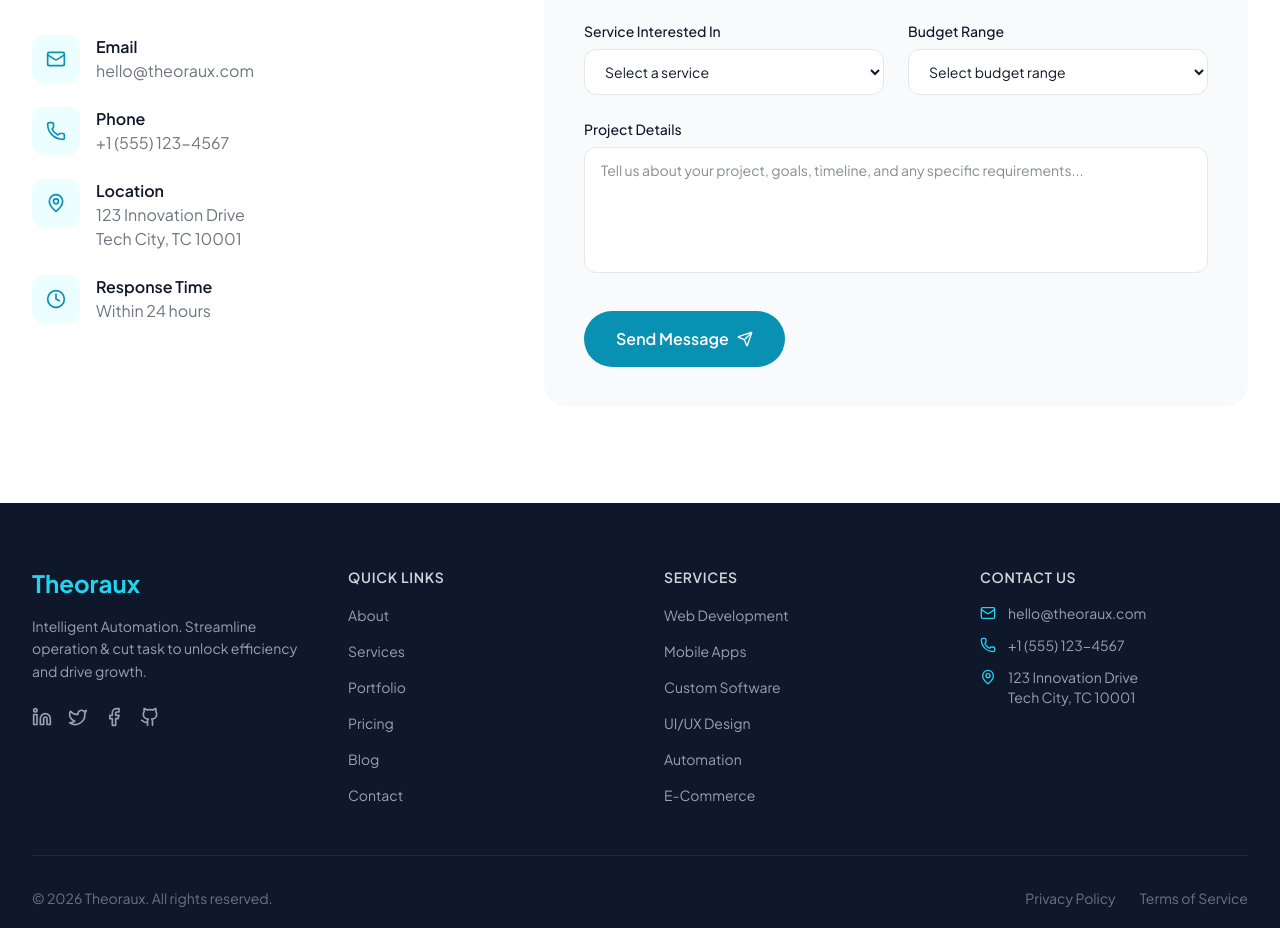
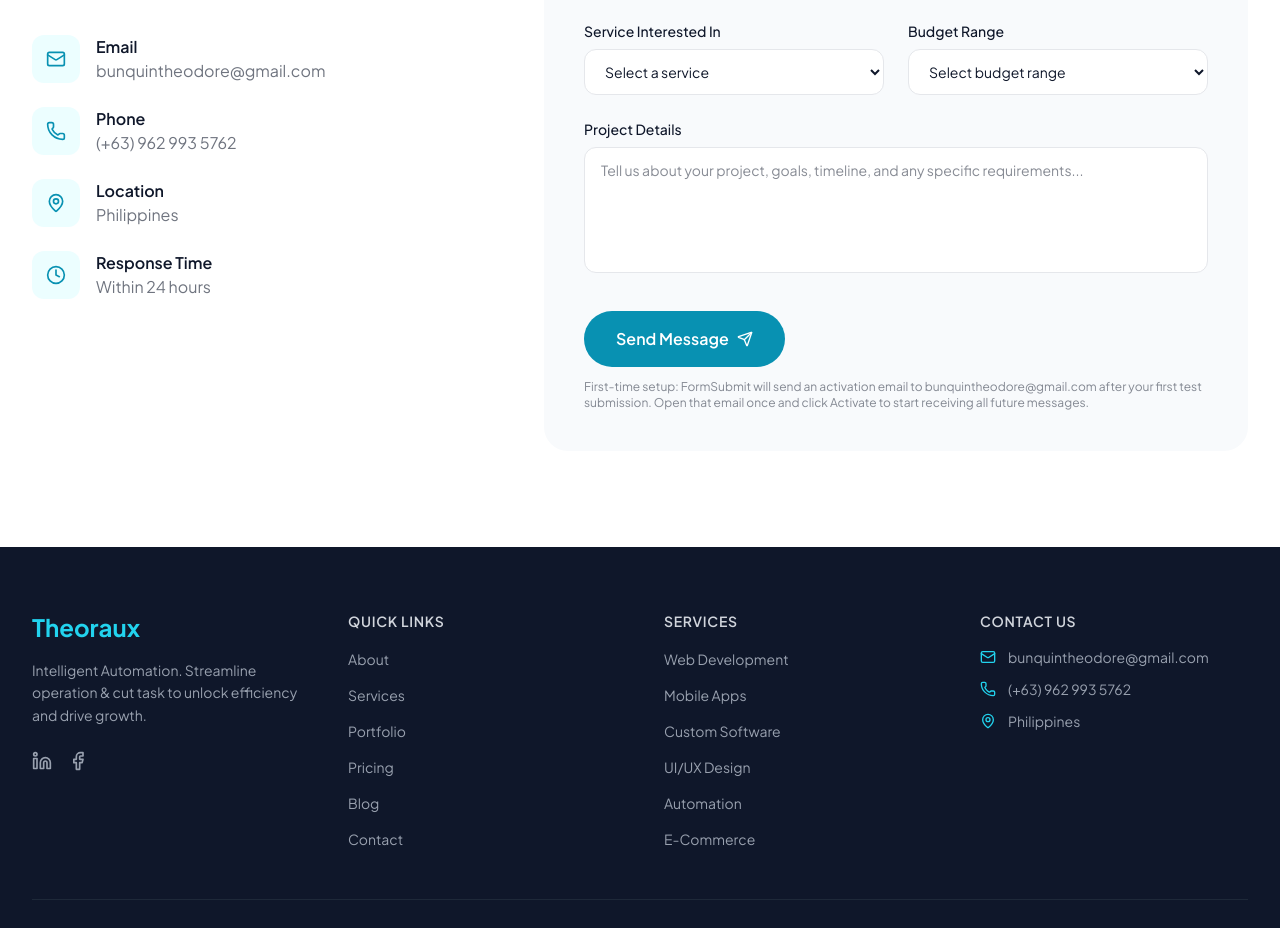
Before and after one commit to BunquinTheodore/Theoraux, a Next.js app: page /contact in a window 1280 px wide. Shown: the part 580-1508 px from the top of the page. Built offline with nearby package versions, Linux system fonts and the light colour scheme.

Commit message:
Update site content, contact flow, and team/social display

```diff
--- a/src/app/about/page.tsx
+++ b/src/app/about/page.tsx
@@ -106,7 +106,7 @@ export default function AboutPage() {
                 goals — and ends with a solution that fits like a glove.
               </p>
               <p className="mt-4 text-lg leading-relaxed text-dark/60">
-                Today, we&apos;ve delivered over 150 projects for 80+ clients
+                Today, we&apos;ve delivered 25 projects for 8 clients
                 across diverse industries, and we&apos;re just getting started.
               </p>
             </motion.div>
--- a/src/app/contact/page.tsx
+++ b/src/app/contact/page.tsx
@@ -14,10 +14,45 @@ export default function ContactPage() {
     message: "",
   });
   const [submitted, setSubmitted] = useState(false);
+  const [isSubmitting, setIsSubmitting] = useState(false);
+  const [submitError, setSubmitError] = useState("");
 
-  const handleSubmit = (e: React.FormEvent) => {
+  const handleSubmit = async (e: React.FormEvent) => {
     e.preventDefault();
-    setSubmitted(true);
+    setIsSubmitting(true);
+    setSubmitError("");
+
+    try {
+      const response = await fetch(
+        "https://formsubmit.co/ajax/bunquintheodore@gmail.com",
+        {
+          method: "POST",
+          headers: {
+            "Content-Type": "application/json",
+            Accept: "application/json",
+          },
+          body: JSON.stringify({
+            ...formData,
+            _subject: `New Contact Form - ${formData.name || "Website Visitor"}`,
+            _template: "table",
+            _captcha: "false",
+          }),
+        }
+      );
+
+      if (!response.ok) {
+        throw new Error("Failed to send message.");
+      }
+
+      setSubmitted(true);
+      setFormData({ name: "", email: "", service: "", budget: "", message: "" });
+    } catch {
+      setSubmitError(
+        "We could not send your message right now. Please try again in a moment."
+      );
+    } finally {
+      setIsSubmitting(false);
+    }
   };
 
   return (
@@ -71,7 +106,7 @@ export default function ContactPage() {
                   </div>
                   <div>
                     <p className="font-semibold text-dark">Email</p>
-                    <p className="text-dark/60">hello@theoraux.com</p>
+                    <p className="text-dark/60">bunquintheodore@gmail.com</p>
                   </div>
                 </div>
                 <div className="flex items-start gap-4">
@@ -80,7 +115,7 @@ export default function ContactPage() {
                   </div>
                   <div>
                     <p className="font-semibold text-dark">Phone</p>
-                    <p className="text-dark/60">+1 (555) 123-4567</p>
+                    <p className="text-dark/60">(+63) 962 993 5762</p>
                   </div>
                 </div>
                 <div className="flex items-start gap-4">
@@ -89,11 +124,7 @@ export default function ContactPage() {
                   </div>
                   <div>
                     <p className="font-semibold text-dark">Location</p>
-                    <p className="text-dark/60">
-                      123 Innovation Drive
-                      <br />
-                      Tech City, TC 10001
-                    </p>
+                    <p className="text-dark/60">Philippines</p>
                   </div>
                 </div>
                 <div className="flex items-start gap-4">
@@ -246,9 +277,24 @@ export default function ContactPage() {
                     />
                   </div>
                   <div className="mt-8">
-                    <Button type="submit" size="lg" className="w-full sm:w-auto">
-                      Send Message <Send className="ml-2" size={16} />
+                    <Button
+                      type="submit"
+                      size="lg"
+                      className="w-full sm:w-auto"
+                      disabled={isSubmitting}
+                    >
+                      {isSubmitting ? "Sending..." : "Send Message"}
+                      {!isSubmitting && <Send className="ml-2" size={16} />}
                     </Button>
+                    {submitError && (
+                      <p className="mt-3 text-sm text-red-600">{submitError}</p>
+                    )}
+                    <p className="mt-3 text-xs text-dark/50">
+                      First-time setup: FormSubmit will send an activation email
+                      to bunquintheodore@gmail.com after your first test
+                      submission. Open that email once and click Activate to
+                      start receiving all future messages.
+                    </p>
                   </div>
                 </form>
               )}
--- a/src/components/layout/Footer.tsx
+++ b/src/components/layout/Footer.tsx
@@ -4,9 +4,7 @@ import {
   Phone,
   MapPin,
   Linkedin,
-  Twitter,
   Facebook,
-  Github,
 } from "lucide-react";
 
 export default function Footer() {
@@ -23,32 +21,22 @@ export default function Footer() {
             </p>
             <div className="mt-6 flex gap-4">
               <a
-                href="#"
+                href="https://www.linkedin.com/company/112286976"
+                target="_blank"
+                rel="noopener noreferrer"
                 className="text-gray-400 transition-colors hover:text-primary-400"
                 aria-label="LinkedIn"
               >
                 <Linkedin size={20} />
               </a>
               <a
-                href="#"
-                className="text-gray-400 transition-colors hover:text-primary-400"
-                aria-label="Twitter"
-              >
-                <Twitter size={20} />
-              </a>
-              <a
-                href="#"
+                href="https://www.facebook.com/profile.php?id=61582763437544"
+                target="_blank"
+                rel="noopener noreferrer"
                 className="text-gray-400 transition-colors hover:text-primary-400"
                 aria-label="Facebook"
               >
                 <Facebook size={20} />
-              </a>
-              <a
-                href="#"
-                className="text-gray-400 transition-colors hover:text-primary-400"
-                aria-label="GitHub"
-              >
-                <Github size={20} />
               </a>
             </div>
           </div>
@@ -109,22 +97,18 @@ export default function Footer() {
               <li className="flex items-center gap-3">
                 <Mail size={16} className="text-primary-400" />
                 <span className="text-sm text-gray-400">
-                  hello@theoraux.com
+                  bunquintheodore@gmail.com
                 </span>
               </li>
               <li className="flex items-center gap-3">
                 <Phone size={16} className="text-primary-400" />
                 <span className="text-sm text-gray-400">
-                  +1 (555) 123-4567
+                  (+63) 962 993 5762
                 </span>
               </li>
               <li className="flex items-start gap-3">
                 <MapPin size={16} className="mt-0.5 text-primary-400" />
-                <span className="text-sm text-gray-400">
-                  123 Innovation Drive
-                  <br />
-                  Tech City, TC 10001
-                </span>
+                <span className="text-sm text-gray-400">Philippines</span>
               </li>
             </ul>
           </div>
--- a/src/components/sections/Hero.tsx
+++ b/src/components/sections/Hero.tsx
@@ -44,17 +44,17 @@ export default function Hero() {
             {/* Trust indicators */}
             <div className="mt-12 flex items-center gap-8">
               <div>
-                <p className="text-3xl font-bold text-dark">150+</p>
+                <p className="text-3xl font-bold text-dark">25+</p>
                 <p className="text-sm text-dark/50">Projects Delivered</p>
               </div>
               <div className="h-12 w-px bg-gray-200" />
               <div>
-                <p className="text-3xl font-bold text-dark">80+</p>
+                <p className="text-3xl font-bold text-dark">8+</p>
                 <p className="text-sm text-dark/50">Happy Clients</p>
               </div>
               <div className="h-12 w-px bg-gray-200" />
               <div>
-                <p className="text-3xl font-bold text-dark">5+</p>
+                <p className="text-3xl font-bold text-dark">3+</p>
                 <p className="text-sm text-dark/50">Years Experience</p>
               </div>
             </div>
--- a/src/components/ui/Button.tsx
+++ b/src/components/ui/Button.tsx
@@ -8,6 +8,7 @@ interface ButtonProps {
   className?: string;
   onClick?: () => void;
   type?: "button" | "submit";
+  disabled?: boolean;
 }
 
 export default function Button({
@@ -18,6 +19,7 @@ export default function Button({
   className = "",
   onClick,
   type = "button",
+  disabled = false,
 }: ButtonProps) {
   const baseStyles =
     "inline-flex items-center justify-center font-semibold rounded-full transition-all duration-200";
@@ -35,9 +37,14 @@ export default function Button({
     lg: "px-8 py-4 text-base",
   };
 
-  const styles = `${baseStyles} ${variants[variant]} ${sizes[size]} ${className}`;
+  const disabledStyles = disabled ? "opacity-60 pointer-events-none" : "";
+  const styles = `${baseStyles} ${variants[variant]} ${sizes[size]} ${disabledStyles} ${className}`;
 
   if (href) {
+    if (disabled) {
+      return <span className={styles}>{children}</span>;
+    }
+
     return (
       <Link href={href} className={styles}>
         {children}
@@ -46,7 +53,7 @@ export default function Button({
   }
 
   return (
-    <button type={type} onClick={onClick} className={styles}>
+    <button type={type} onClick={onClick} className={styles} disabled={disabled}>
       {children}
     </button>
   );
```
Also changed, not shown: src/app/team/page.tsx (+1 -18 lines), src/components/sections/TeamSection.tsx (+1 -18 lines), src/lib/data.ts (+24 -9 lines).
